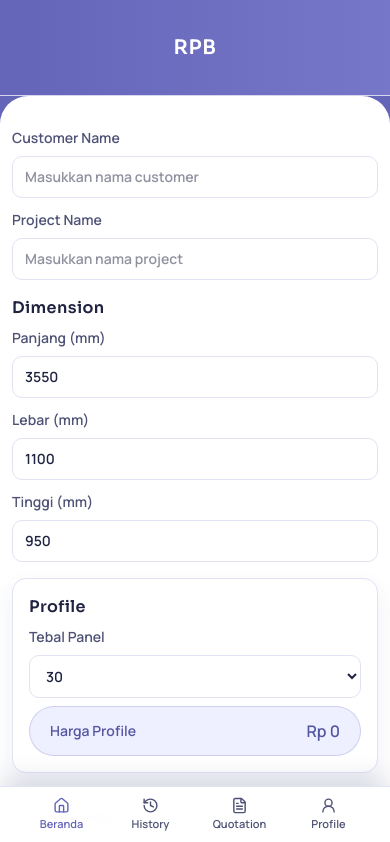
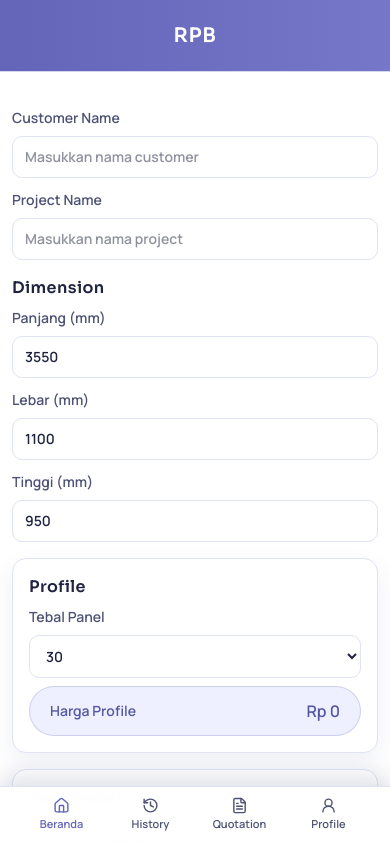
Before and after one commit to Apriansyah-Dimas/rpb-web, a Next.js app: page / in a window 390 px wide. Shown: the top 842 px of the page. Built offline with nearby package versions, Linux system fonts and the light colour scheme; no server answers; the database is empty.

Commit message:
banyak perubahan

```diff
--- a/src/app/loading.tsx
+++ b/src/app/loading.tsx
@@ -1,12 +1,13 @@
 export default function Loading() {
   return (
     <div className="min-h-screen w-full bg-rpb-primary pb-24 md:pb-28">
-      <div className="rpb-topbar fixed top-0 right-0 left-0 z-[60] flex h-24 items-center justify-center px-4 text-white md:h-28 md:px-6">
+      <div className="rpb-topbar fixed top-0 right-0 left-0 z-[60] flex h-[72px] items-center justify-center px-4 text-white md:h-[82px] md:px-6">
         <h1 className="rpb-h-title text-xl font-semibold md:text-2xl">RPB</h1>
       </div>
-      <main className="min-h-screen pt-24 md:pt-28">
-        <div className="rpb-shell min-h-[calc(100vh-6rem)] overflow-hidden rounded-t-[28px] md:min-h-[calc(100vh-7rem)] md:rounded-t-[34px]">
-          <div className="px-3 pt-4 sm:px-8 md:px-28 md:pt-5 lg:px-40 xl:px-52 2xl:px-64">
+      <main className="min-h-screen pt-[72px] md:pt-[82px]">
+        <div className="rpb-shell min-h-[calc(100vh-72px)] md:min-h-[calc(100vh-82px)]">
+          <div className="h-5 rounded-t-[28px] bg-white md:h-6 md:rounded-t-[34px]" />
+          <div className="bg-white px-3 sm:px-8 md:px-28 lg:px-40 xl:px-52 2xl:px-64">
             <div className="rpb-section p-4 text-sm text-rpb-ink-soft">
               Memuat halaman...
             </div>
--- a/src/app/page.tsx
+++ b/src/app/page.tsx
@@ -337,6 +337,16 @@ export default function HomePage() {
 
             <div className="max-h-[300px] overflow-y-auto pr-1 md:max-h-[360px]">
               <div className="grid gap-2 sm:grid-cols-2 lg:grid-cols-3">
+                <button
+                  type="button"
+                  className="rpb-grid-card rpb-custom-card flex min-h-[130px] items-center justify-center"
+                  onClick={openCustomModal}
+                  aria-label="Tambah custom item"
+                >
+                  <span className="inline-flex h-14 w-14 items-center justify-center rounded-full border border-white/45 text-4xl leading-none">
+                    +
+                  </span>
+                </button>
                 {filteredOtherItems.map((item) => {
                   const currentQty = selectedOther[item.id] ?? 0;
 
@@ -372,16 +382,6 @@ export default function HomePage() {
                     </article>
                   );
                 })}
-                <button
-                  type="button"
-                  className="rpb-grid-card rpb-custom-card flex min-h-[130px] items-center justify-center"
-                  onClick={openCustomModal}
-                  aria-label="Tambah custom item"
-                >
-                  <span className="inline-flex h-14 w-14 items-center justify-center rounded-full border border-white/45 text-4xl leading-none">
-                    +
-                  </span>
-                </button>
               </div>
             </div>
           </section>
--- a/src/app/summary/page.tsx
+++ b/src/app/summary/page.tsx
@@ -601,26 +601,26 @@ export default function SummaryPage() {
             </div>
           </section>
 
-          <div className="no-print flex flex-wrap items-center justify-between gap-3">
+          <div className="no-print space-y-3">
             <Link
               href="/"
-              className="rpb-btn-ghost inline-flex items-center gap-2 px-4 py-2 text-sm font-semibold"
+              className="rpb-btn-ghost inline-flex h-11 items-center gap-2 px-4 py-2 text-sm font-semibold"
             >
               <ArrowLeft size={16} />
               Back
             </Link>
 
-            <div className="flex flex-wrap gap-2">
+            <div className="grid grid-cols-2 gap-2 md:flex md:flex-wrap">
               <Link
                 href="/quotation"
-                className="rpb-btn-ghost inline-flex items-center gap-2 px-4 py-2 text-sm font-semibold"
+                className="rpb-btn-ghost inline-flex h-11 items-center justify-center gap-2 px-3 py-2 text-sm font-semibold"
               >
                 <FileText size={15} />
                 Quotation
               </Link>
               <button
                 type="button"
-                className="rpb-btn-ghost inline-flex items-center gap-2 px-4 py-2 text-sm font-semibold"
+                className="rpb-btn-ghost inline-flex h-11 items-center justify-center gap-2 px-3 py-2 text-sm font-semibold"
                 onClick={openSaveModal}
                 disabled={saveBusy}
               >
@@ -629,14 +629,14 @@ export default function SummaryPage() {
               </button>
               <Link
                 href="/history"
-                className="rpb-btn-ghost inline-flex items-center gap-2 px-4 py-2 text-sm font-semibold"
+                className="rpb-btn-ghost inline-flex h-11 items-center justify-center gap-2 px-3 py-2 text-sm font-semibold"
               >
                 <History size={15} />
                 Save History
               </Link>
               <button
                 type="button"
-                className="rpb-btn-primary inline-flex items-center gap-2 px-4 py-2 text-sm font-semibold"
+                className="rpb-btn-primary col-span-2 inline-flex h-11 items-center justify-center gap-2 px-4 py-2 text-sm font-semibold md:col-span-1"
                 onClick={() => void downloadPdf()}
               >
                 <Download size={15} />
--- a/src/components/layout/rpb-app-header.tsx
+++ b/src/components/layout/rpb-app-header.tsx
@@ -1,7 +1,7 @@
 export function RpbAppHeader({ className = "" }: { className?: string }) {
   return (
     <header
-      className={`rpb-topbar fixed top-0 right-0 left-0 z-[60] flex h-24 items-center justify-center px-4 text-white md:h-28 md:px-6 ${className}`.trim()}
+      className={`rpb-topbar fixed top-0 right-0 left-0 z-[60] flex h-[72px] items-center justify-center px-4 text-white md:h-[82px] md:px-6 ${className}`.trim()}
     >
       <h1 className="rpb-h-title text-xl font-semibold md:text-2xl">RPB</h1>
     </header>
--- a/src/components/layout/rpb-page-frame.tsx
+++ b/src/components/layout/rpb-page-frame.tsx
@@ -20,13 +20,14 @@ export function RpbPageFrame({
   const bottomPaddingClass = showBottomNav ? "pb-24 md:pb-28" : "";
 
   return (
-    <div className={`min-h-screen w-full bg-rpb-primary ${bottomPaddingClass} ${containerClassName}`.trim()}>
+    <div className={`min-h-screen w-full bg-rpb-primary ${containerClassName}`.trim()}>
       <RpbAppHeader className={headerClassName} />
-      <main className="min-h-screen pt-24 md:pt-28">
-        <div
-          className={`rpb-shell min-h-[calc(100vh-6rem)] overflow-hidden rounded-t-[28px] md:min-h-[calc(100vh-7rem)] md:rounded-t-[34px] ${shellClassName}`.trim()}
-        >
-          <div className="px-3 pt-4 sm:px-8 md:px-28 md:pt-5 lg:px-40 xl:px-52 2xl:px-64">{children}</div>
+      <main className="min-h-screen pt-[72px] md:pt-[82px]">
+        <div className={`rpb-shell min-h-[calc(100vh-72px)] md:min-h-[calc(100vh-82px)] ${shellClassName}`.trim()}>
+          <div className="no-print h-5 rounded-t-[28px] bg-white md:h-6 md:rounded-t-[34px]" />
+          <div className={`bg-white px-3 sm:px-8 md:px-28 lg:px-40 xl:px-52 2xl:px-64 ${bottomPaddingClass}`.trim()}>
+            {children}
+          </div>
         </div>
       </main>
       {showBottomNav ? <RpbBottomNav /> : null}
```
